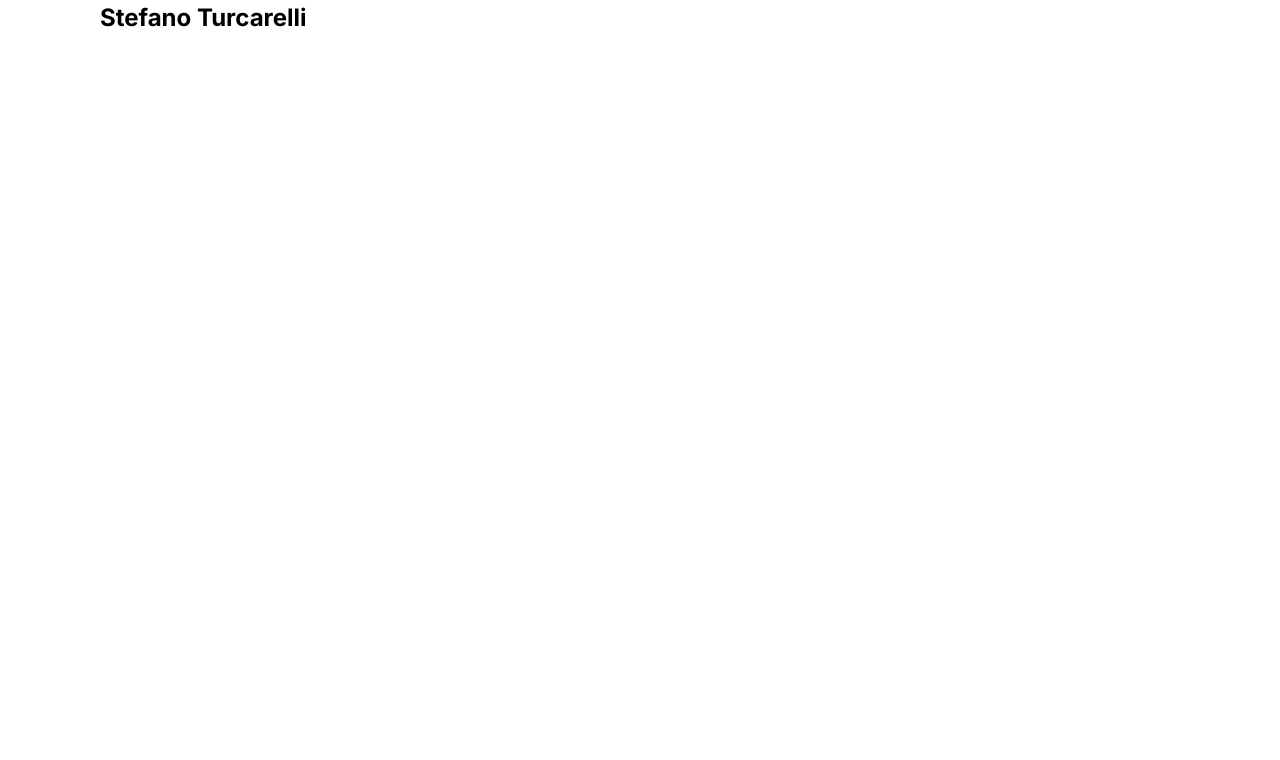
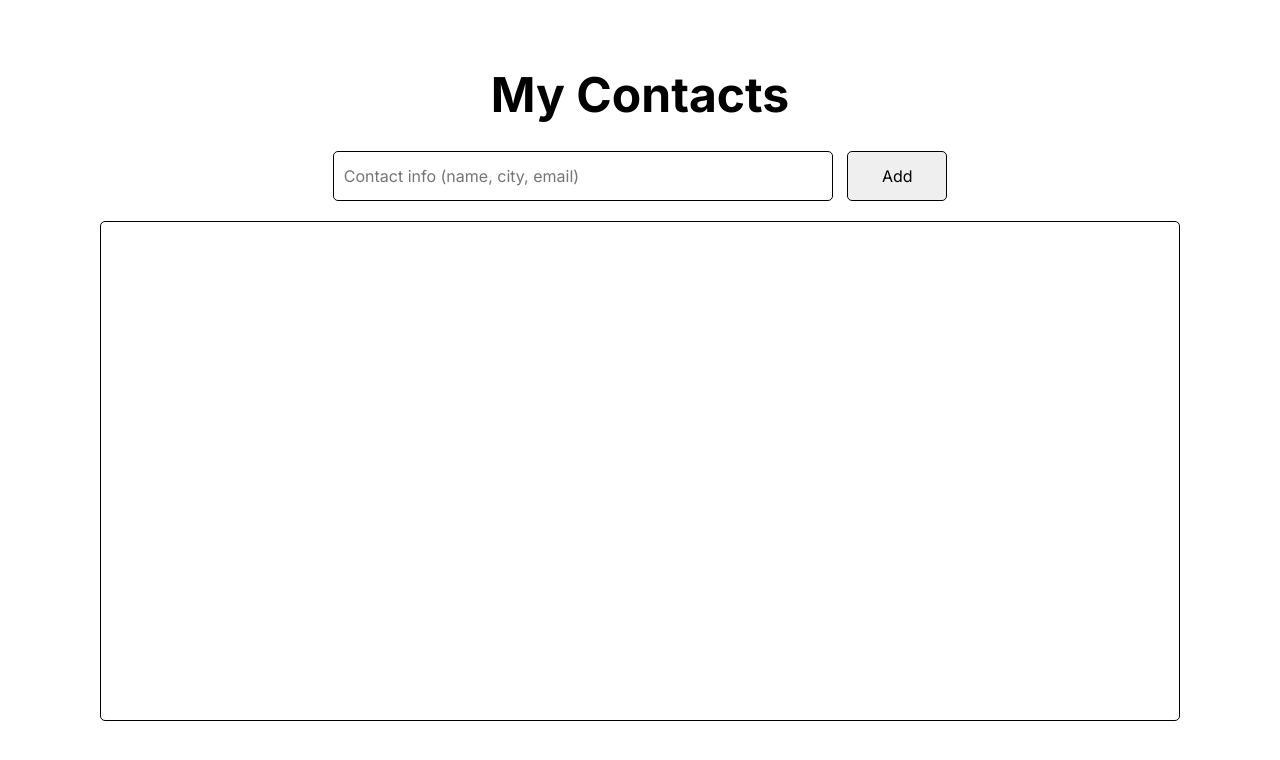
Before and after one commit to stefanoturcarelli/contacts, a website with bundled scripts: page index.html in a window 1280 px wide. Built offline with nearby package versions, Linux system fonts and the light colour scheme.

Commit message:
Add structure

```diff
--- a/assets/style/index.css
+++ b/assets/style/index.css
@@ -119,3 +119,61 @@ a {
 /* ! ------------------------------------------------------------------------ */
 /* !                                 CONTENT                                  */
 /* ! ------------------------------------------------------------------------ */
+
+body {
+  height: 100dvh;
+  display: grid;
+  place-items: center;
+}
+
+main {
+  width: 100%;
+}
+
+section {
+  margin-bottom: 2rem;
+}
+
+.app-title {
+  font-size: 3.2rem;
+  font-weight: 700;
+  margin-bottom: 2rem;
+  text-align: center;
+}
+
+.display-contacts {
+  border: 1px solid #000;
+  height: 50rem;
+  border-radius: 0.5rem;
+}
+
+.content {
+  display: grid;
+  grid-template-columns: 1fr 1fr 1fr;
+  grid-gap: 1rem;
+}
+
+.input-contact {
+  display: flex;
+  justify-content: center;
+  align-items: center;
+}
+
+input {
+  height: 5rem;
+  border-radius: 0.5rem;
+  border: 1px solid #000;
+  padding: 0 1rem;
+}
+
+input[type="text"] {
+  width: 50rem;
+}
+
+input[type="button"] {
+  width: 10rem;
+}
+
+input + input {
+  margin-left: 1rem;
+}
--- a/index.html
+++ b/index.html
@@ -32,11 +32,26 @@
 </head>
 
 <body>
-	<div class="container">
-		<section>
-			<h2>Stefano Turcarelli</h2>
-		</section>
-	</div>
+	<main>
+		<div class="container">
+			<section class="app-title">
+				<h1>My Contacts</h1>
+			</section>
+			<section class="input-contact">
+				<div class="input-wrapper">
+					<input type="text" placeholder="Contact info (name, city, email)" id="name" />
+					<input type="button" class="add-contact" value="Add"></input>
+				</div>
+			</section>
+			<section class="display-contacts">
+				<div class="content">
+					<div class="contact-card">
+
+					</div>
+				</div>
+			</section>
+		</div>
+	</main>
 </body>
 <noscript>
 	<p>This website needs a JavaScript browser</p>
```
